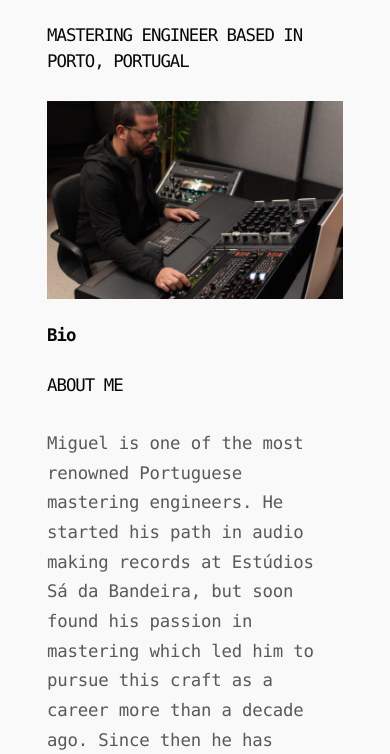
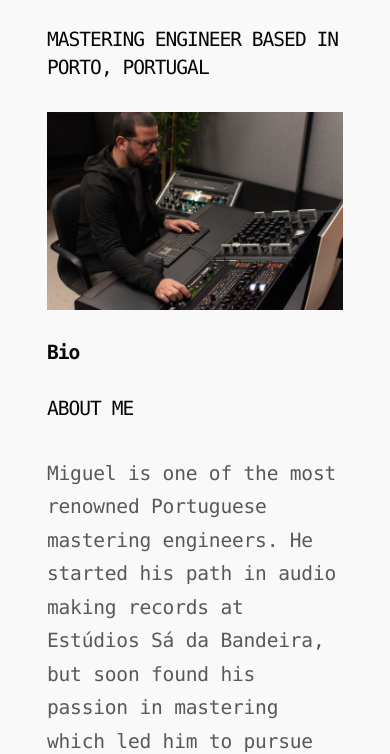
Before and after one commit to miguelpinheiromarques/home, a plain HTML site: page index.html in a window 390 px wide. Shown: the part 91-845 px from the top of the page. Drawn offline with Linux system fonts and the light colour scheme.

Commit message:
Update index.html

```diff
--- a/index.html
+++ b/index.html
@@ -1,7 +1,7 @@
 <!DOCTYPE html>
 <html lang='pt'>
  <head>
-  <title>Miguel Pinheiro Marques - Mastering</title>
+  <title>Miguel Pinheiro Marques - Mastering Engineer</title>
   <meta charset='utf-8'>
   <style>
 	  :root {
@@ -14,7 +14,7 @@
 		color: color-mix(in srgb, CanvasText, Canvas 2.5%);
 		font-family: var(--font-mono);
 		text-align: left;
-		font-size: clamp(0.9rem, 1.17rem + -0.348vw, 1.1rem);
+		font-size: clamp(0.9rem, 1.372rem + -0.609vw, 1.25rem);
 		padding: 0 10% 0 10%;
 		@media screen and (min-width: 64em) { padding: 0 20% 0 20%; }
 	  }
@@ -91,13 +91,10 @@
 		  typing 3.5s steps(40, end),
 		  blink-caret .75s step-end infinite;
 	  }
-	  /* The typing effect */
 	  @keyframes typing {
 		from { width: 0 }
 		to { width: 100% }
 	  }
-
-	  /* The typewriter cursor effect */
 	  @keyframes blink-caret {
 		from, to { border-color: transparent }
 		50% { border-color: AccentColor; }
```
